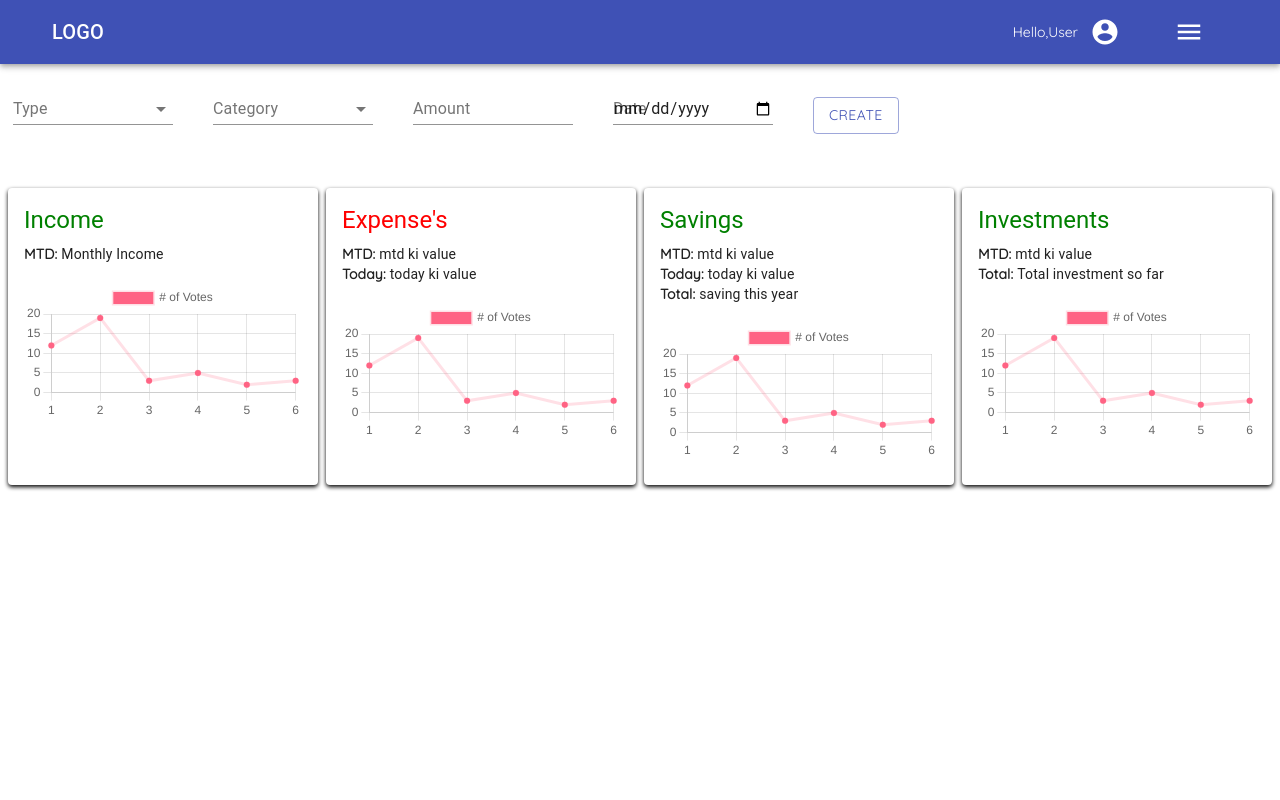
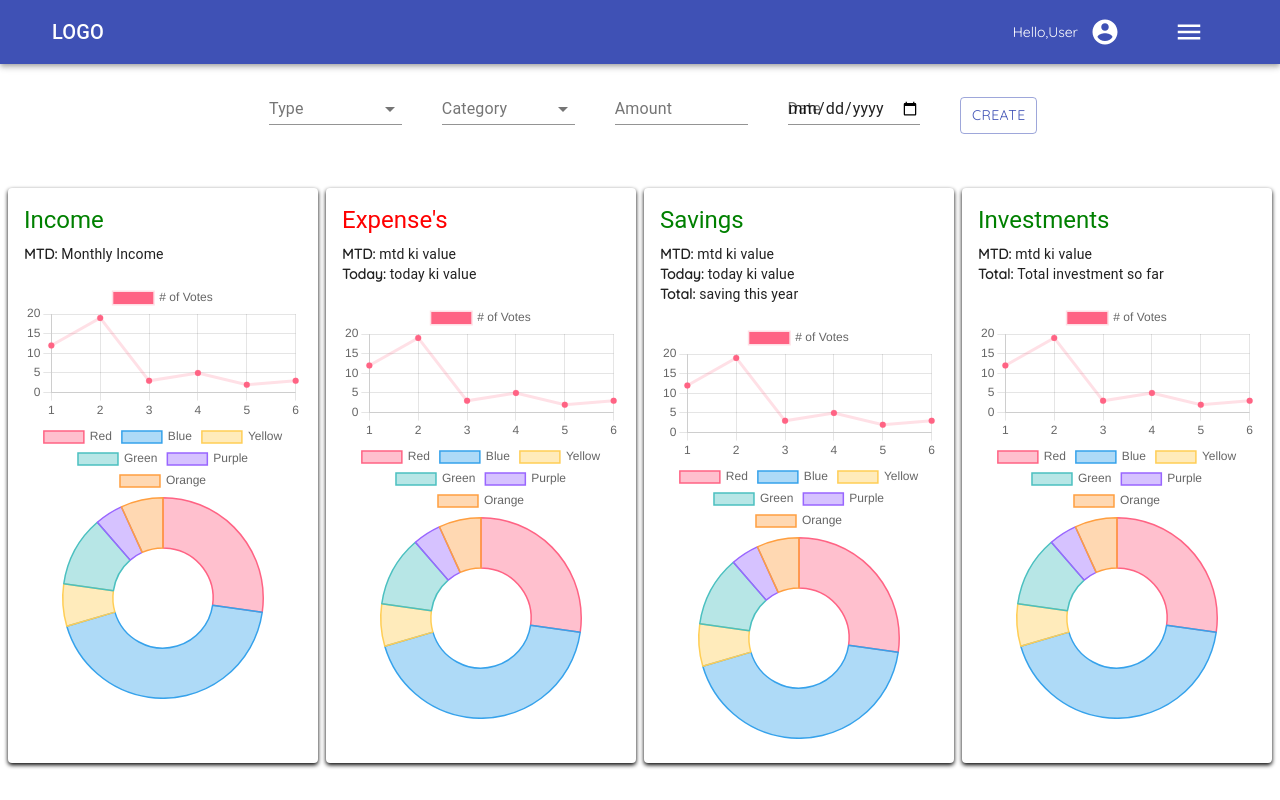
Before and after one commit to mittalsam20/Family-budget-tracker, a React (Create React App) app in the folder client/: page /home in a window 1280 px wide. Built offline with nearby package versions, Linux system fonts and the light colour scheme.

Commit message:
styled form

```diff
--- a/client/src/components/cards/homeCards.js
+++ b/client/src/components/cards/homeCards.js
@@ -5,11 +5,12 @@ import Typography from "@material-ui/core/Typography";
 import { Doughnut, Line } from "react-chartjs-2";
 // import Button from "@material-ui/core/Button";
 import "./cards.css";
+
 const useStyles = makeStyles({
   root: {
     minWidth: 310,
-    maxWidth: 200,
-    maxHeight: 500,
+    maxWidth: 210,
+    maxHeight: 700,
   },
 });
 
@@ -96,7 +97,7 @@ const HomeCards = (props) => {
           <br />
           <div style={{ maxWidth: "100%" }}>
             <Line data={ldata} options={options} />
-            {/* <Doughnut data={pdata} /> */}
+            <Doughnut data={pdata} />
           </div>
         </CardContent>
       </Card>
--- /dev/null
+++ b/client/src/components/inexcrud/inexcrud.css
@@ -0,0 +1,11 @@
+.formContTop {
+    width: 100vw;
+}
+
+.formCont {
+    width: 60%;
+    margin-left: auto;
+    margin-right: auto;
+    display: flex;
+    align-items: flex-start;
+}
--- a/client/src/components/inexcrud/inexcrud.js
+++ b/client/src/components/inexcrud/inexcrud.js
@@ -19,7 +19,7 @@ import {
 // import formatDate from "../utils/formatdate";
 import { useSpeechContext } from "@speechly/react-client";
 // import Alert from "./alert";
-
+import "./inexcrud.css";
 const useStyles = makeStyles(() => ({
   radioGroup: {
     display: "flex",
@@ -117,7 +117,8 @@ const Inexcrud = () => {
 
   return (
     <>
-      <div>
+      <div className="formContTop">
+        <div className="formCont">
           <FormControl
             style={{
               paddingBottom: "15px",
@@ -203,6 +204,7 @@ const Inexcrud = () => {
             Create
           </Button>
         </div>
+      </div>
     </>
   );
 };
```
Lines whose indentation alone changed are shown as unchanged.
